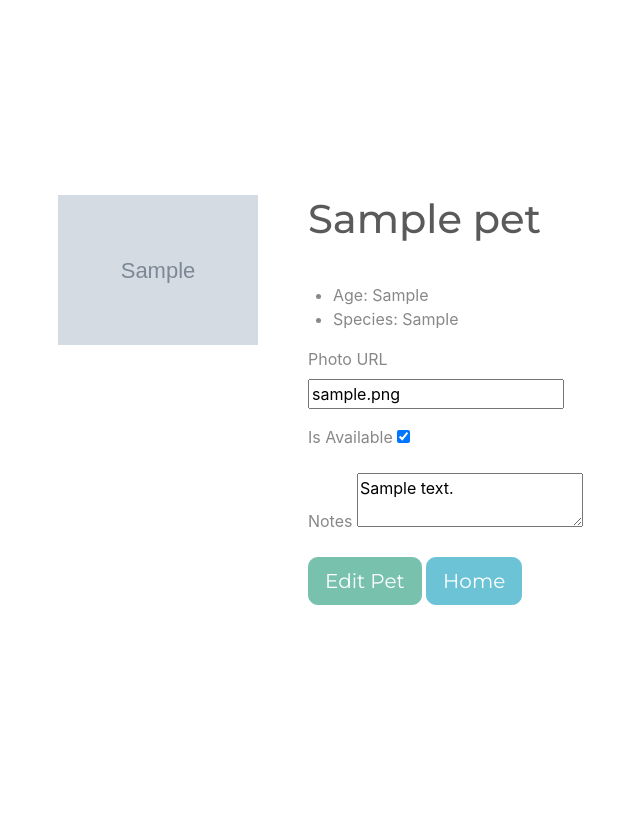
After one commit to stocktons/pet-adoption, a Flask app: page /1 in a window 1280 px wide. The commit adds this page. Shown: the whole page, without its empty margins (297-937 px from the left). Run offline with Flask 2, Linux system fonts and the light colour scheme; tables that the repository leaves empty hold one stand-in row (values such as "Sample post"); grey boxes marked "Sample" are stand-in pictures.

Commit message:
end of part 1

```diff
--- a/app.py
+++ b/app.py
@@ -4,7 +4,7 @@ from flask import Flask, render_template, request, redirect
 from flask_debugtoolbar import DebugToolbarExtension
 from models import db, connect_db, Pet
 
-from forms import AddPetForm
+from forms import AddPetForm, EditPetForm
 
 app = Flask(__name__)
 
@@ -59,3 +59,25 @@ def add_pet_form():
         return redirect("/")
     else:
         return render_template("add_pet_form.html", form=form)
+
+@app.route("/<int:pet_id>", methods=["GET", "POST"])
+def edit_pet_form(pet_id):
+    """Pet edit form; handle the updates."""
+
+    pet = Pet.query.get_or_404(pet_id)
+    form = EditPetForm(obj=pet)
+
+    if form.validate_on_submit():
+        photo_url = form.photo_url.data or None # could condense this through 77
+        notes = form.notes.data
+        available = form.available.data
+
+        pet.photo_url = photo_url
+        pet.notes = notes
+        pet.available = available
+
+        db.session.commit()
+
+        return redirect(f"/{pet_id}")
+    else:
+        return render_template("pet_detail.html", pet=pet,form=form)
--- a/forms.py
+++ b/forms.py
@@ -1,14 +1,25 @@
 """Forms for adopt app."""
 from flask_wtf import FlaskForm
-from wtforms import StringField, SelectField, TextAreaField
-from wtforms.validators import InputRequired, Optional, Email
+from wtforms import StringField, SelectField, TextAreaField, BooleanField
+from wtforms.validators import InputRequired, Optional, URL
 
 class AddPetForm(FlaskForm):
     """ Form for adding pets. """
 
-    name = StringField("Pet name")
-    species = StringField("Species")
-    photo_url = StringField("Photo URL")
-    age = SelectField("Age",
-                      choices=[('baby','Baby'),('young','Young'),('adult','Adult'),('senior','Senior')])
+    name = StringField("Pet name", validators=[InputRequired()])
+    species = SelectField("Species", choices=[('cat','Cat'),
+                                              ('dog','Dog'),
+                                              ('porcupine','Porcupine')])
+    photo_url = StringField("Photo URL", validators=[Optional(), URL()])
+    age = SelectField("Age", choices=[('baby','Baby'),
+                                     ('young','Young'),
+                                     ('adult','Adult'),
+                                     ('senior','Senior')])
     notes = TextAreaField("Notes")
+
+class EditPetForm(FlaskForm):
+    """ Form for editing pets. """
+
+    photo_url = StringField("Photo URL", validators=[Optional(), URL()])
+    available = BooleanField("Is Available")
+    notes = TextAreaField("Notes")
--- a/models.py
+++ b/models.py
@@ -14,7 +14,7 @@ def connect_db(app):
     db.app = app
     db.init_app(app)
 
-
+# make this all caps so it is marked as a global constant
 default_image = 'https://photolibrary.usap.gov/Tools/DrawImage.aspx?filename=emperor-penguin-noble.jpg'
 
 
@@ -39,10 +39,6 @@ class Pet(db.Model):
     available = db.Column(db.Boolean,
                         default=True)
 
-
-
-    # = db.relationship('Post', backref='user')
-
     def __repr__(self):
         u = self
         return f"<Pet{u.id} {u.name} {u.species} {u.age}>"
--- /dev/null
+++ b/templates/pet_detail.html
@@ -0,0 +1,45 @@
+{% extends 'base.html' %}
+{% block title %} Pet Details {% endblock %}
+{% block content %}
+<div class="row">
+    <div class="col-5">
+        <img src="{{ pet.photo_url }}" width="200px">
+    </div>
+    <div class="col-7">
+        <div class="row">
+            <h1 class="col mb-3">{{ pet.name }}</h1>
+        </div>
+        <br>
+        <div class="row">
+            <ul>
+                <li>Age: {{pet.age}}</li>
+                <li>Species: {{pet.species}}</li>
+            </ul>
+        </div>
+
+
+        <form id="edit-pet-form" method="POST">
+            {{ form.hidden_tag() }}
+
+            {% for field in form
+            if field.widget.input_type != 'hidden' %}
+
+            <p>
+                {{ field.label }}
+                {{ field }}
+
+                {% for error in field.errors %}
+                {{ error}}
+                {% endfor %}
+            </p>
+
+            {% endfor %}
+
+            <button class="btn btn-primary btn-lg">
+                Edit Pet
+            </button>
+            <a href="/" class="btn btn-info btn-lg">Home</a>
+        </form>
+    </div>
+</div>
+{% endblock %}
```
Also changed, not shown: templates/pet_listing.html (+12 -6 lines).
